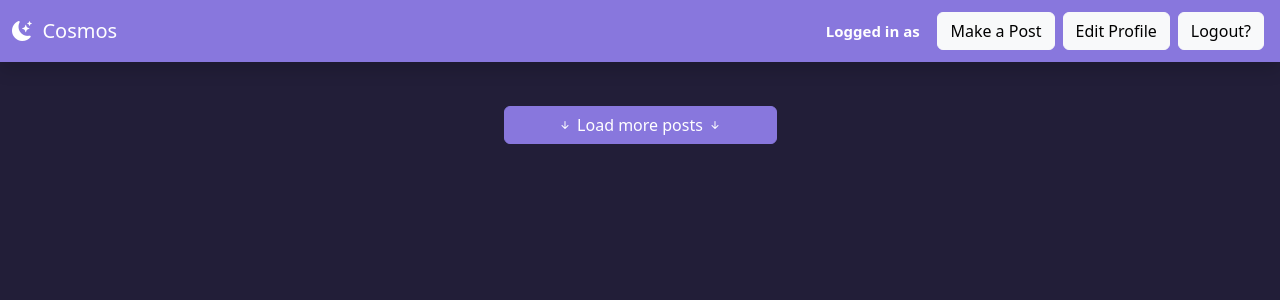
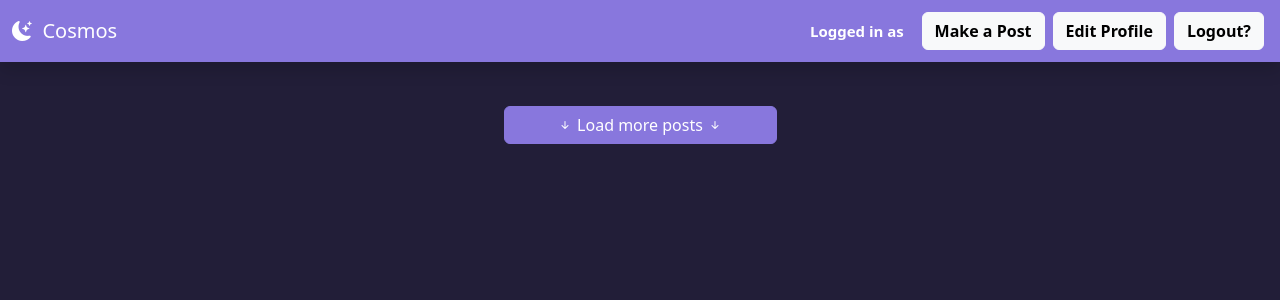
Before and after one commit to swirty/cs416-final, a Django app: page /user/ in a window 1280 px wide. Shown: the top 300 px of the page. Run offline with Django 4.2, Linux system fonts and the light colour scheme; data that the repository does not hold is empty; some libraries are stand-ins or nearby versions.

Commit message:
Implemented Replies and Threads
/post/# now shows the post number # and its immediate children (the blue text button on each post links here)

/post/reply/# now brings up a create post page which creates a reply to post number # (the orange reply button on each post links here

replaced button tags with anchor tags in the posts and navbar

```diff
--- a/CS416FinalProject/forms.py
+++ b/CS416FinalProject/forms.py
@@ -16,7 +16,7 @@ class CreateUserForm(GenericUserForm):
     password = forms.CharField(label='Password', widget=forms.PasswordInput)
 
 class CreatePostForm(forms.ModelForm):
-    post_body = forms.CharField(max_length=250, label='Write your post')
+    post_body = forms.CharField(max_length=250, widget=forms.Textarea)
     class Meta:
         model = Post
         fields = ('post_body',)
--- a/cosmos/static/cosmos/posts.css
+++ b/cosmos/static/cosmos/posts.css
@@ -19,7 +19,7 @@ label {
     color: white;
 }
 
-button.btn {
+a {
     /*background-color: var(--neutral-nav-bg-color);*/
 }
 
--- a/cosmos/urls.py
+++ b/cosmos/urls.py
@@ -6,6 +6,7 @@ from django.conf.urls.static import static
 urlpatterns = [
     path('', views.homePage, name='landing'),
     path('post/create', views.createPost, name='createPost'),
+    path('post/reply/<int:other_post>', views.createReply, name='createReply'),
     path('post/<int:view_post>', views.showPost, name='queryPost'),
     path('user/<int:other_user>', views.showProfile, name='queryUser'),
     path('user/', views.showProfile, name='queryUser'),
--- a/cosmos/views.py
+++ b/cosmos/views.py
@@ -14,6 +14,7 @@ from CS416FinalProject.forms import UpdateUserForm, CreateUserForm, CreatePostFo
 from django.contrib.auth.models import User
 from django.contrib.auth.hashers import make_password
 from django.contrib.auth.decorators import login_required
+from django.db.models import QuerySet
 from .forms import LoginForm
 
 
@@ -87,5 +88,24 @@ def createPost(request):
 @login_required(login_url='login')
 def showPost(request, view_post=None):
     if request.method == 'POST' or view_post is None:
-        redirect('/')
-    return None
+        return redirect('/')
+    context = {'posts': Post.objects.filter(id=view_post).union(Post.objects.filter(reply_id=view_post)),
+               'current_user': request.user}
+    return render(request, 'cosmos/post-thread.html', context)
+
+@login_required(login_url='login')
+def createReply(request, other_post=None):
+    if other_post is None:
+        return redirect('landing')
+    if request.method == 'POST':
+        form = CreatePostForm(request.POST)
+        if form.is_valid():
+            user = request.user
+            post_body = form.cleaned_data['post_body']
+            post = Post(reply_id=other_post, user=user, post_body=post_body)
+            post.save()
+            return redirect('/')
+    context = {'form': CreatePostForm(),
+               'header_flavor': 'Create a Post',
+               'button_flavor': 'Go!'}
+    return render(request, 'cosmos/create-post.html', context)
--- a/templates/cosmos/login.html
+++ b/templates/cosmos/login.html
@@ -1,4 +1,5 @@
 {% extends 'cosmos/base-head.html' %}
+{% load crispy_forms_filters %}
 
 {% block title %}
   Join The Cosmos!
@@ -11,7 +12,7 @@
         <h2 class="text-center">Login To Cosmos</h2>
         <form action="" method="post">
           {% csrf_token %}
-          {{ form.as_div|crispy }}
+          {{ form|crispy }}
           <input type="submit" value="Login">
         </form>
       </div>
--- a/templates/cosmos/navbar.html
+++ b/templates/cosmos/navbar.html
@@ -1,18 +1,12 @@
 <!-- Navbar -->
   <nav class="navbar shadow fixed-top" style="background-color: #8877dd;">
     <div class="container-fluid">
-        <a class="navbar-brand" href="/" style="color: white;"><i class="bi bi-moon-stars-fill"></i>&nbsp;&nbsp;Cosmos</a>
+        <a class="navbar-brand" href="{% url 'landing' %}" style="color: white;"><i class="bi bi-moon-stars-fill"></i>&nbsp;&nbsp;Cosmos</a>
         <div class="d-flex align-self-end">
             <h5 class="align-self-center m-1"><span class="badge badge-light justify-self-right">Logged in as {{ current_user.username }}</span></h5>
-            <a class="text-white fw-bold m-1" href="/post/create">
-                <button class="btn btn-light">Make a Post</button>
-            </a>
-            <a class="text-white fw-bold m-1" href="/account/edit">
-                <button class="btn btn-light">Edit Profile</button>
-            </a>
-            <a class="text-white fw-bold" href="/account/logout">
-                <button class="btn btn-light m-1">Logout?</button>
-            </a>
+            <a class="fw-bold m-1 btn btn-light" href="{% url 'createPost' %}">Make a Post</a>
+            <a class="fw-bold m-1 btn btn-light" href="{% url 'editUser' %}">Edit Profile</a>
+            <a class="fw-bold btn btn-light m-1" href="{% url 'logout' %}">Logout?</a>
         </div>
     </div>
   </nav>
```
Also changed, not shown: templates/cosmos/post-thread.html (added, +20 -0 lines), templates/cosmos/post.html (+11 -11 lines), 1 other file.
